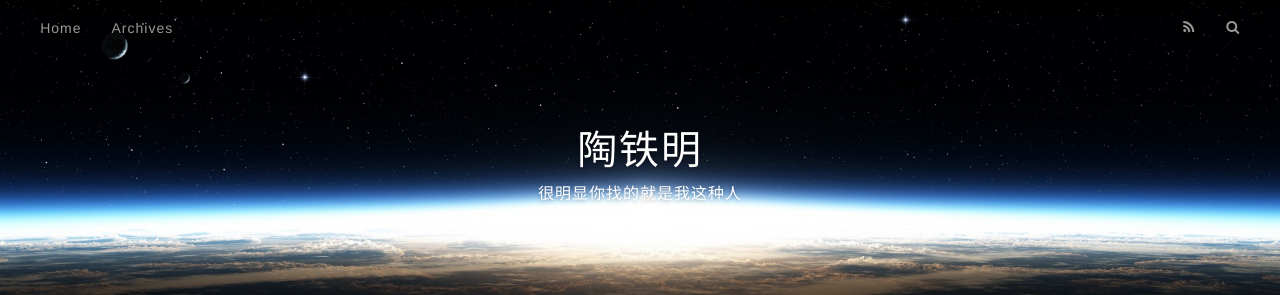
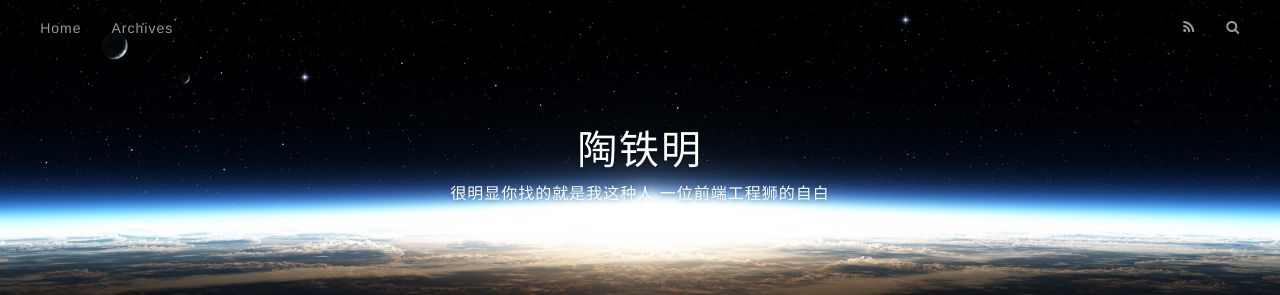
Before and after one commit to taotieming/taotieming.github.io, a plain HTML site: page 2016/07/06/hello-world/index.html in a window 1280 px wide. Shown: the top 295 px of the page. Drawn offline with nearby package versions, Linux system fonts and the light colour scheme.

Commit message:
Site updated: 2016-07-06 16:16:46

```diff
--- a/2016/07/06/hello-world/index.html
+++ b/2016/07/06/hello-world/index.html
@@ -44,7 +44,7 @@ Quick">
       </h1>
 
         <h2 id="subtitle-wrap">
-          <a href="/" id="subtitle">很明显你找的就是我这种人</a>
+          <a href="/" id="subtitle">很明显你找的就是我这种人 一位前端工程狮的自白</a>
         </h2>
 
     </div>
```
Also changed, not shown: archives/2016/07/index.html (+1 -1 lines), archives/2016/index.html (+1 -1 lines), archives/index.html (+1 -1 lines), index.html (+1 -1 lines).
